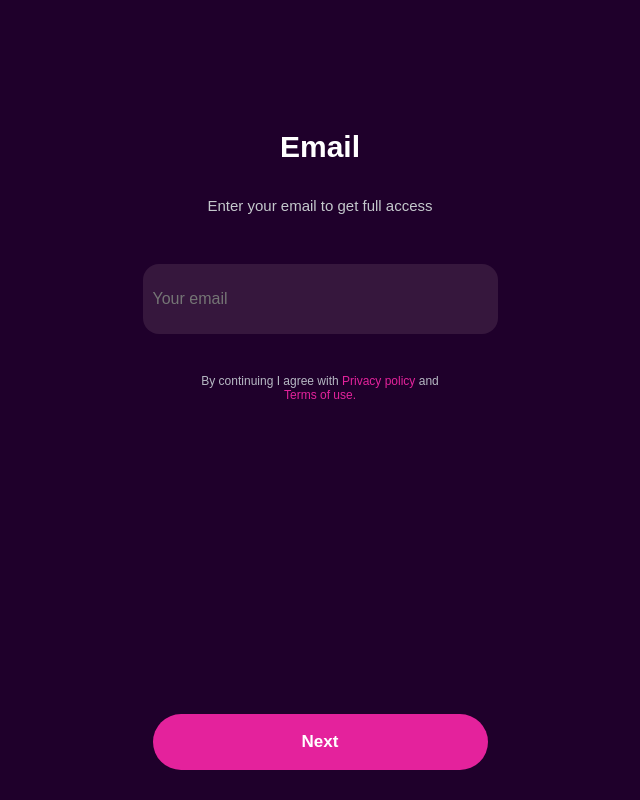
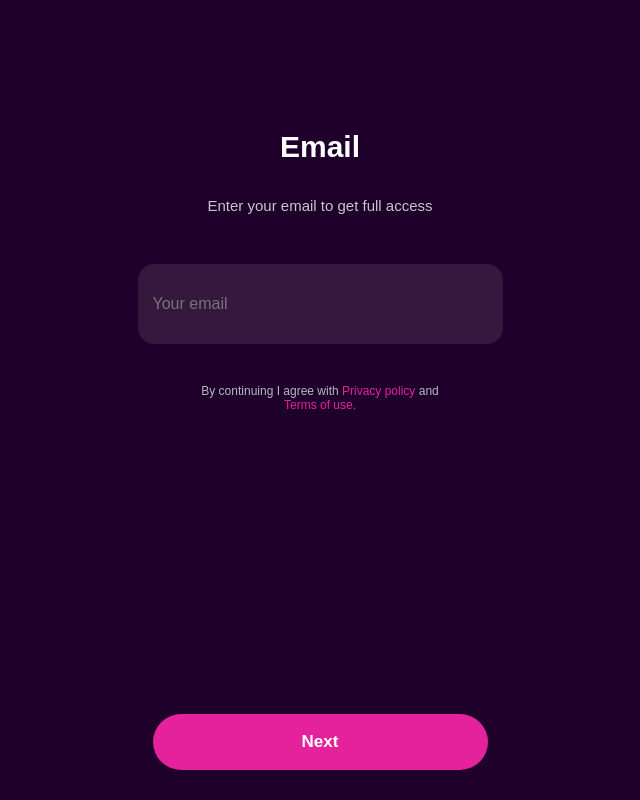
Before and after one commit to roman-lipatov/holyWater, a React (Create React App) app: page /email in a window 1280 px wide. Shown: the whole page, without its empty margins (320-960 px from the left). Built offline with nearby package versions, Linux system fonts and the light colour scheme.

Commit message:
deploy success , fix bugs

```diff
--- a/src/components/steps/FinishPage.jsx
+++ b/src/components/steps/FinishPage.jsx
@@ -20,11 +20,17 @@ export const FinishPage = () => {
       setQuizData(storedData);
   }, []);
 
+  const handleRetakeQuiz = () => {
+    localStorage.clear();
+    const isGitHubPages = window.location.hostname.includes("github.io");
 
-    const handleRetakeQuiz = () => {
-        localStorage.clear();
+
+    if (isGitHubPages) {
+        window.location.href = "/question1";
+    } else {
         window.location.href = "/";
     }
+}
 
     const generateCSV = () => {
       const csvContent =
--- a/src/components/styles/CommonStyles.scss
+++ b/src/components/styles/CommonStyles.scss
@@ -205,7 +205,7 @@ input[type=email] {
   border: none;
   height: 50px;
   width: 335px;
-  padding: 10px;
+  padding: 15px;
   font-size: 16px;
   background-color: #36173D;
   border-radius: 16px;
@@ -213,6 +213,7 @@ input[type=email] {
   &:focus {
     outline: none;
   }
+
 }
 .inputEmail {
   display: flex;
```
